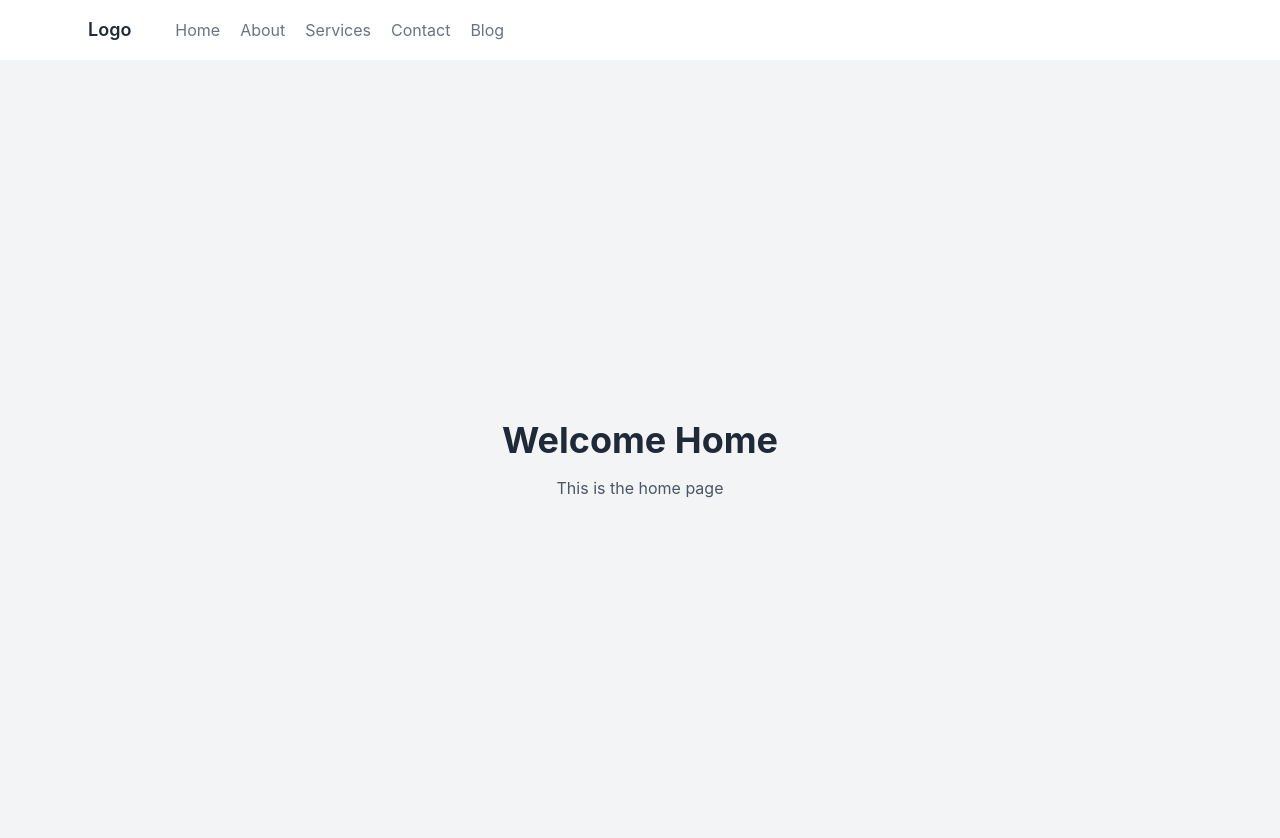
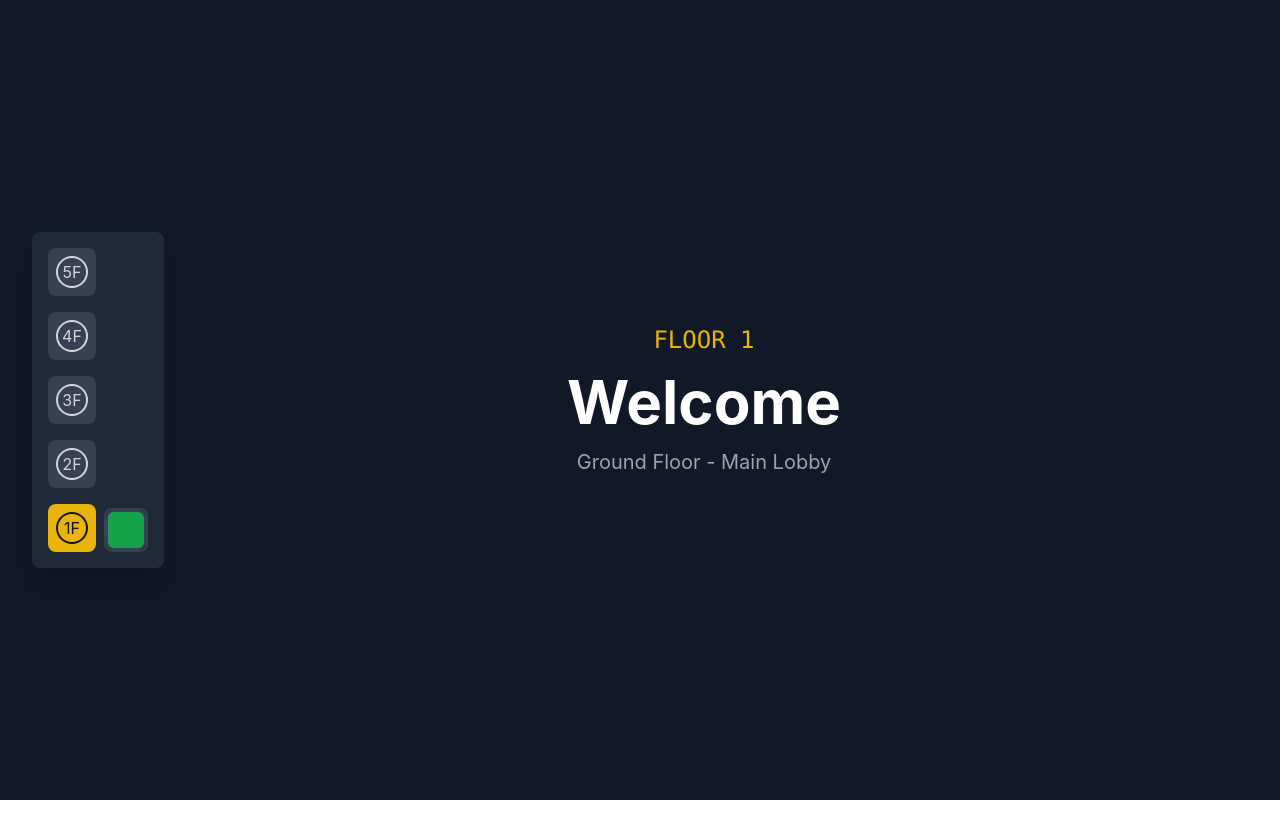
Before and after one commit to nazrinamir/fe-levator, a React (Create React App) app: page / in a window 1280 px wide. Shown: the top 838 px of the page. After the commit the page ends 800 px from the top, so only its background shows below. Built offline with nearby package versions, Linux system fonts and the light colour scheme.

Commit message:
Implement elevator-themed navigation with page transitions and styling

```diff
--- a/package.json
+++ b/package.json
@@ -8,6 +8,7 @@
     "react-dom": "^19.0.0",
     "react-router-dom": "^7.1.5",
     "react-scripts": "5.0.1",
+    "react-transition-group": "^4.4.5",
     "web-vitals": "^4.2.4"
   },
   "scripts": {
--- a/src/App.js
+++ b/src/App.js
@@ -1,34 +1,83 @@
-import { BrowserRouter as Router, Routes, Route, Link } from 'react-router-dom';
+import { BrowserRouter as Router, Routes, Route } from 'react-router-dom';
+import { SwitchTransition, CSSTransition } from 'react-transition-group';
+import { useState, useRef } from 'react';
+import ElevatorNav from './components/ElevatorNav';
+import Toast from './components/Toast';
 import Home from './pages/Home';
 import About from './pages/About';
 import Services from './pages/Services';
 import Contact from './pages/Contact';
 import Blog from './pages/Blog';
+import './elevator.css';
 
 function App() {
+  const [doorsOpen, setDoorsOpen] = useState(true);
+  const [currentPage, setCurrentPage] = useState('/');
+  const [toastMessage, setToastMessage] = useState('');
+  const [showToast, setShowToast] = useState(false);
+  const nodeRef = useRef(null);
+
+  const handlePageChange = (to) => {
+    const floorNumber = to === '/' ? '1' : to.split('/')[1].charAt(0).toUpperCase();
+    setToastMessage(`Moving to Floor ${floorNumber}`);
+    setShowToast(true);
+    setDoorsOpen(false);
+
+    setTimeout(() => {
+      setCurrentPage(to);
+      setTimeout(() => {
+        setDoorsOpen(true);
+        setTimeout(() => {
+          setShowToast(false);
+        }, 1000);
+      }, 1000);
+    }, 1000);
+  };
+
+  const handleEmergencyStop = () => {
+    setToastMessage("Emergency Stop Activated!");
+    setShowToast(true);
+    setTimeout(() => {
+      setShowToast(false);
+    }, 3000);
+  };
+
   return (
     <Router>
-      <div className="min-h-screen bg-gray-100">
-        <nav className="bg-white shadow-lg">
-          <div className="max-w-6xl mx-auto px-4">
-            <div className="flex justify-between">
-              <div className="flex space-x-7">
-                <div className="flex items-center py-4 px-2">
-                  <Link to="/" className="text-gray-800 text-lg font-semibold hover:text-gray-600">Logo</Link>
+      <div className="flex min-h-screen bg-gray-900">
+        <Toast message={toastMessage} isVisible={showToast} />
+        <ElevatorNav
+          handlePageChange={handlePageChange}
+          currentPage={currentPage}
+          onEmergencyStop={handleEmergencyStop}
+        />
+
+        {/* Content Area */}
+        <div className="flex-1 ml-32 relative">
+          <AnimatedRoutes nodeRef={nodeRef} currentPage={currentPage} />
         </div>
-                <div className="flex items-center space-x-1">
-                  <Link to="/" className="py-4 px-2 text-gray-500 hover:text-gray-900">Home</Link>
-                  <Link to="/about" className="py-4 px-2 text-gray-500 hover:text-gray-900">About</Link>
-                  <Link to="/services" className="py-4 px-2 text-gray-500 hover:text-gray-900">Services</Link>
-                  <Link to="/contact" className="py-4 px-2 text-gray-500 hover:text-gray-900">Contact</Link>
-                  <Link to="/blog" className="py-4 px-2 text-gray-500 hover:text-gray-900">Blog</Link>
+
+        <div className={`elevator-doors ${doorsOpen ? 'doors-open' : ''}`}>
+          <div className="door-left"></div>
+          <div className="door-right"></div>
         </div>
       </div>
-            </div>
-          </div>
-        </nav>
+    </Router>
+  );
+}
 
-        <Routes>
+function AnimatedRoutes({ nodeRef, currentPage }) {
+  return (
+    <div className="elevator-container">
+      <SwitchTransition>
+        <CSSTransition
+          key={currentPage}
+          nodeRef={nodeRef}
+          timeout={0}
+          classNames="elevator"
+        >
+          <div ref={nodeRef} className="elevator-page">
+            <Routes location={{ pathname: currentPage }}>
               <Route path="/" element={<Home />} />
               <Route path="/about" element={<About />} />
               <Route path="/services" element={<Services />} />
@@ -36,7 +85,9 @@ function App() {
               <Route path="/blog" element={<Blog />} />
             </Routes>
           </div>
-    </Router>
+        </CSSTransition>
+      </SwitchTransition>
+    </div>
   );
 }
 
--- /dev/null
+++ b/src/components/ElevatorButton.js
@@ -0,0 +1,26 @@
+import React from 'react';
+import { Link } from 'react-router-dom';
+
+function ElevatorButton({ to, floor, onClick, currentPage }) {
+  const isActive = currentPage === to;
+
+  const handleClick = (e) => {
+    e.preventDefault();
+    onClick();
+  };
+
+  return (
+    <Link to={to} onClick={handleClick}>
+      <div className={`flex items-center space-x-3 p-2 rounded-lg transition-all duration-300
+        ${isActive
+          ? 'bg-yellow-500 text-gray-900'
+          : 'bg-gray-700 text-gray-300 hover:bg-gray-600'}`}>
+        <div className="w-8 h-8 flex items-center justify-center border-2 border-current rounded-full">
+          {floor}
+        </div>
+      </div>
+    </Link>
+  );
+}
+
+export default ElevatorButton;
--- /dev/null
+++ b/src/components/ElevatorNav.js
@@ -0,0 +1,40 @@
+import React from 'react';
+import ElevatorButton from './ElevatorButton';
+
+function ElevatorNav({ handlePageChange, currentPage, onEmergencyStop }) {
+  const floors = [
+    { path: '/blog', floor: '5F' },
+    { path: '/contact', floor: '4F' },
+    { path: '/services', floor: '3F' },
+    { path: '/about', floor: '2F' },
+    { path: '/', floor: '1F' }
+  ];
+
+  return (
+    <nav className="fixed left-8 top-1/2 transform -translate-y-1/2 bg-gray-800 rounded-lg p-4 shadow-xl z-50">
+      <div className='flex gap-2 items-end'>
+        <div className="flex flex-col space-y-4">
+          {floors.map(({ path, floor }) => (
+            <ElevatorButton
+              key={path}
+              to={path}
+              floor={floor}
+              onClick={() => handlePageChange(path)}
+              currentPage={currentPage}
+            />
+          ))}
+        </div>
+        <div className='border-2 border-gray-700 rounded-lg h-full flex items-center justify-center'>
+          <button
+            onClick={onEmergencyStop}
+            className='bg-green-600 border-2 border-gray-700 rounded-lg p-1 w-10 h-10 hover:bg-green-700 transition-colors duration-300'
+          >
+            <span className="sr-only">Emergency Stop</span>
+          </button>
+        </div>
+      </div>
+    </nav>
+  );
+}
+
+export default ElevatorNav;
--- /dev/null
+++ b/src/components/Toast.js
@@ -0,0 +1,22 @@
+import React from 'react';
+
+const handleClick = () => {
+  console.log('clicked');
+}
+
+function Toast({ message, isVisible,handleClick }) {
+  return (
+    <div className={`fixed top-8 left-1/2 transform -translate-x-1/2 z-[200]
+      transition-all duration-500 ease-in-out
+      ${isVisible ? 'translate-y-0 opacity-100' : '-translate-y-full opacity-0'}`}>
+      <div className="bg-gray-800 text-white px-6 py-3 rounded-lg shadow-2xl border-2 border-yellow-500">
+        <div className="flex items-center space-x-2">
+          <div className="w-3 h-3 bg-yellow-500 rounded-full animate-pulse"></div>
+          <span className="text-yellow-500 font-mono">{message}</span>
+        </div>
+      </div>
+    </div>
+  );
+}
+
+export default Toast;
--- /dev/null
+++ b/src/elevator.css
@@ -0,0 +1,54 @@
+.elevator-container {
+  position: relative;
+  width: 100%;
+  height: 100vh;
+  overflow: hidden;
+}
+
+.elevator-page {
+  position: absolute;
+  width: 100%;
+  height: 100%;
+}
+
+.elevator-enter {
+  transform: translateY(-100%);
+}
+
+.elevator-enter-active {
+  transform: translateY(0);
+}
+
+.elevator-exit {
+  transform: translateY(0);
+}
+
+.elevator-exit-active {
+  transform: translateY(100%);
+}
+
+.elevator-doors {
+  position: fixed;
+  top: 0;
+  left: 0;
+  right: 0;
+  bottom: 0;
+  display: flex;
+  pointer-events: none;
+  z-index: 100;
+}
+
+.door-left, .door-right {
+  width: 50%;
+  height: 100%;
+  background-color: #1a1a1a;
+  transition: transform 1s cubic-bezier(0.4, 0, 0.2, 1);
+}
+
+.doors-open .door-left {
+  transform: translateX(-100%);
+}
+
+.doors-open .door-right {
+  transform: translateX(100%);
+}
--- a/src/pages/About.js
+++ b/src/pages/About.js
@@ -2,10 +2,11 @@ import React from 'react';
 
 function About() {
   return (
-    <div className="min-h-screen flex items-center justify-center bg-gray-100">
-      <div className="text-center">
-        <h1 className="text-4xl font-bold text-gray-800">About Us</h1>
-        <p className="mt-4 text-gray-600">Learn more about our company</p>
+    <div className="min-h-screen flex items-center justify-center bg-gray-900 text-white">
+      <div className="text-center space-y-4">
+        <div className="text-yellow-500 text-2xl font-mono">FLOOR 2</div>
+        <h1 className="text-6xl font-bold">About Us</h1>
+        <p className="text-gray-400 text-xl">Company Information Level</p>
       </div>
     </div>
   );
--- a/src/pages/Blog.js
+++ b/src/pages/Blog.js
@@ -2,10 +2,11 @@ import React from 'react';
 
 function Blog() {
   return (
-    <div className="min-h-screen flex items-center justify-center bg-gray-100">
-      <div className="text-center">
-        <h1 className="text-4xl font-bold text-gray-800">Blog</h1>
-        <p className="mt-4 text-gray-600">Read our latest posts</p>
+    <div className="min-h-screen flex items-center justify-center bg-gray-900 text-white">
+      <div className="text-center space-y-4">
+        <div className="text-yellow-500 text-2xl font-mono">FLOOR 5</div>
+        <h1 className="text-6xl font-bold">Blog</h1>
+        <p className="text-gray-400 text-xl">News & Updates Level</p>
       </div>
     </div>
   );
--- a/src/pages/Contact.js
+++ b/src/pages/Contact.js
@@ -2,10 +2,11 @@ import React from 'react';
 
 function Contact() {
   return (
-    <div className="min-h-screen flex items-center justify-center bg-gray-100">
-      <div className="text-center">
-        <h1 className="text-4xl font-bold text-gray-800">Contact Us</h1>
-        <p className="mt-4 text-gray-600">Get in touch with us</p>
+    <div className="min-h-screen flex items-center justify-center bg-gray-900 text-white">
+      <div className="text-center space-y-4">
+        <div className="text-yellow-500 text-2xl font-mono">FLOOR 4</div>
+        <h1 className="text-6xl font-bold">Contact</h1>
+        <p className="text-gray-400 text-xl">Communications Level</p>
       </div>
     </div>
   );
--- a/src/pages/Home.js
+++ b/src/pages/Home.js
@@ -2,10 +2,11 @@ import React from 'react';
 
 function Home() {
   return (
-    <div className="min-h-screen flex items-center justify-center bg-gray-100">
-      <div className="text-center">
-        <h1 className="text-4xl font-bold text-gray-800">Welcome Home</h1>
-        <p className="mt-4 text-gray-600">This is the home page</p>
+    <div className="min-h-screen flex items-center justify-center bg-gray-900 text-white">
+      <div className="text-center space-y-4">
+        <div className="text-yellow-500 text-2xl font-mono">FLOOR 1</div>
+        <h1 className="text-6xl font-bold">Welcome</h1>
+        <p className="text-gray-400 text-xl">Ground Floor - Main Lobby</p>
       </div>
     </div>
   );
--- a/src/pages/Services.js
+++ b/src/pages/Services.js
@@ -2,10 +2,11 @@ import React from 'react';
 
 function Services() {
   return (
-    <div className="min-h-screen flex items-center justify-center bg-gray-100">
-      <div className="text-center">
-        <h1 className="text-4xl font-bold text-gray-800">Our Services</h1>
-        <p className="mt-4 text-gray-600">Check out what we offer</p>
+    <div className="min-h-screen flex items-center justify-center bg-gray-900 text-white">
+      <div className="text-center space-y-4">
+        <div className="text-yellow-500 text-2xl font-mono">FLOOR 3</div>
+        <h1 className="text-6xl font-bold">Services</h1>
+        <p className="text-gray-400 text-xl">Solutions Department</p>
       </div>
     </div>
   );
```
Also changed, not shown: 2 other files (tests, documents, lock files or other folders). Lines whose indentation alone changed are shown as unchanged.
